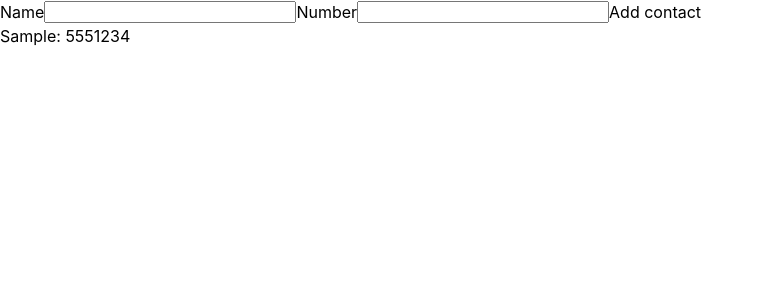
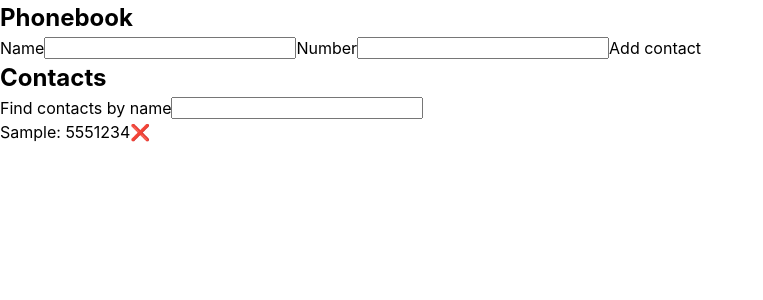
Before and after one commit to Svatosik/react-practise-03, a React (Create React App) app: page / in a window 1280 px wide. Both pictures are taken after typing "Sample", "5551234" into the empty fields and a click on the button "Add contact". Shown: the top 300 px of the page, without its empty margins (0-763 px from the left). Built offline with nearby package versions, Linux system fonts and the light colour scheme; the HTML template or start-up script is replaced by a standard one.

Commit message:
Restructure project and add new logic (filter and delete)

```diff
--- a/src/App.css
+++ b/src/App.css
@@ -1,38 +1,3 @@
-.App {
-  text-align: center;
+.item{
+  display: flex;
 }
-
-.App-logo {
-  height: 40vmin;
-  pointer-events: none;
-}
-
-@media (prefers-reduced-motion: no-preference) {
-  .App-logo {
-    animation: App-logo-spin infinite 20s linear;
-  }
-}
-
-.App-header {
-  background-color: #282c34;
-  min-height: 100vh;
-  display: flex;
-  flex-direction: column;
-  align-items: center;
-  justify-content: center;
-  font-size: calc(10px + 2vmin);
-  color: white;
-}
-
-.App-link {
-  color: #61dafb;
-}
-
-@keyframes App-logo-spin {
-  from {
-    transform: rotate(0deg);
-  }
-  to {
-    transform: rotate(360deg);
-  }
-}
--- a/src/App.jsx
+++ b/src/App.jsx
@@ -4,24 +4,23 @@ import "normalize.css";
 
 //components
 import { Component } from "react";
-
+import { Section } from "./components/Section/Section";
+import { ContactForm } from './components/ContactForm/ContactForm';
+import { ContactList } from "./components/ContactList/ContactList";
+import { Filter } from "./components/Filter/Filter";
 //libraries
 import { nanoid } from "nanoid";
 
 class App extends Component {
   state = {
     contacts: [],
-    name: "",
-    number: "",
-  };
-  handleInputChange = (event) => {
-    const { name, value } = event.target;
-    this.setState({ [name] : value });
+    filteredContacts: null,
   };
 
-  handleFormSubmit = (event) => {
-    event.preventDefault();
-    const { name, number, contacts } = this.state;
+  handleFormSubmit = ({ name, number }) => {
+    const { contacts } = this.state;
+    const isAlreadyExist = contacts.find((el) => el.name === name);
+    if (isAlreadyExist) return alert("Already Exists");
 
     const newContact = {
       id: nanoid(),
@@ -31,50 +30,39 @@ class App extends Component {
 
     this.setState({
       contacts: [...contacts, newContact],
-      name: "",
-      number: "",
     });
   };
+
+  filterHandler = (e) => {
+    const value = e.target.value;
+    this.setState((prev) => ({
+      filteredContacts: prev.contacts.filter((contact) =>
+        contact.name.toLowerCase().includes(value.toLowerCase())
+      ),
+    }));
+  };
+
+  handleDelete = (id) => {
+    this.setState((prev) => ({
+      contacts: prev.contacts.filter((el) => el.id !== id),
+      filteredContacts: prev.filteredContacts.filter((el) => el.id !== id),
+    }));
+  };
   render() {
-    const { contacts, name, number } = this.state;
-
+    const { contacts, filteredContacts } = this.state;
+    const visibleContacts = filteredContacts ?? contacts;
     return (
       <>
-        <form onSubmit={this.handleFormSubmit}>
-          <label htmlFor="name-input">Name</label>
-          <input
-            type="text"
-            name="name"
-            id="name-input"
-            value={name}
-            onChange={this.handleInputChange}
-            pattern="^[a-zA-Zа-яА-Я]+(([' \-][a-zA-Zа-яА-Я ])?[a-zA-Zа-яА-Я]*)*$"
-            title="Name may contain only letters, apostrophe, dash and spaces. For example Adrian, Jacob Mercer, Charles de Batz de Castelmore d'Artagnan."
-            required
+        <Section title="Phonebook">
+          <ContactForm handleFormSubmit={this.handleFormSubmit} />
+        </Section>
+        <Section title="Contacts">
+          <Filter filterHandler={this.filterHandler} />
+          <ContactList
+            contacts={visibleContacts}
+            handleDelete={this.handleDelete}
           />
-          <label htmlFor="number-input">Number</label>
-          <input
-            type="tel"
-            name="number"
-            id="number-input"
-            value={number}
-            onChange={this.handleInputChange}
-            pattern="\+?\d{1,4}?[-.\s]?\(?\d{1,3}?\)?[-.\s]?\d{1,4}[-.\s]?\d{1,4}[-.\s]?\d{1,9}"
-            title="Phone number must be digits and can contain spaces, dashes, parentheses and can start with +"
-            required
-          />
-          <button type="submit">Add contact</button>
-        </form>
-
-        <ul>
-          {contacts.map((contact) => (
-            <li key={contact.id}>
-              <p>
-                {contact.name}: {contact.number}
-              </p>
-            </li>
-          ))}
-        </ul>
+        </Section>
       </>
     );
   }
--- /dev/null
+++ b/src/components/ContactForm/ContactForm.jsx
@@ -0,0 +1,60 @@
+import PropTypes from "prop-types";
+import { Component } from "react";
+
+const INITIAL_STATE = {
+    name: '',
+    number:'',
+}
+export class ContactForm extends Component {
+  state = {
+    ...INITIAL_STATE
+  };
+
+  handleInputChange = (event) => {
+    const { name, value } = event.target;
+    this.setState({ [name]: value });
+  };
+
+  handleSubmit = (event) => {
+    event.preventDefault();
+    this.props.handleFormSubmit({
+      name: this.state.name,
+      number: this.state.number,
+    });
+    this.setState({...INITIAL_STATE});
+  };
+
+  render() {
+    return (
+      <form onSubmit={this.handleSubmit}>
+        <label htmlFor="name-input">Name</label>
+        <input
+          type="text"
+          name="name"
+          id="name-input"
+          value={this.state.name}
+          onChange={this.handleInputChange}
+          pattern="^[a-zA-Zа-яА-Я]+(([' \-][a-zA-Zа-яА-Я ])?[a-zA-Zа-яА-Я]*)*$"
+          title="Name may contain only letters, apostrophe, dash and spaces."
+          required
+        />
+        <label htmlFor="number-input">Number</label>
+        <input
+          type="tel"
+          name="number"
+          id="number-input"
+          value={this.state.number}
+          onChange={this.handleInputChange}
+          pattern="\+?\d{1,4}?[-.\s]?\(?\d{1,3}?\)?[-.\s]?\d{1,4}[-.\s]?\d{1,4}[-.\s]?\d{1,9}"
+          title="Phone number must be digits and can contain spaces, dashes, parentheses and can start with +"
+          required
+        />
+        <button type="submit">Add contact</button>
+      </form>
+    );
+  }
+}
+
+ContactForm.propTypes = {
+  handleFormSubmit: PropTypes.func.isRequired,
+};
--- /dev/null
+++ b/src/components/ContactList/ContactList.jsx
@@ -0,0 +1,36 @@
+import PropTypes from "prop-types";
+
+export const ContactList = ({ contacts, handleDelete }) => {
+  return (
+    <ul>
+      {contacts.map((contact) => (
+        <li
+          key={contact.id}
+          className="item"
+        >
+          <p>
+            {contact.name}: {contact.number}
+          </p>
+          <span
+            style={{ cursor: "pointer" }}
+            onClick={() => {
+              handleDelete(contact.id);
+            }}
+          >
+            ❌
+          </span>
+        </li>
+      ))}
+    </ul>
+  );
+};
+
+ContactList.propTypes = {
+    contacts: PropTypes.arrayOf(
+        PropTypes.shape({
+            name: PropTypes.string.isRequired,
+            number: PropTypes.string.isRequired
+        })
+    ).isRequired,
+    handleDelete: PropTypes.func.isRequired,
+}
--- /dev/null
+++ b/src/components/Filter/Filter.jsx
@@ -0,0 +1,24 @@
+import PropTypes from "prop-types";
+
+export const Filter = ({filterHandler}) => {
+  return (
+    <>
+      <label htmlFor="filter-input">Find contacts by name</label>
+      <input
+        type="text"
+        name="filter"
+        id="filter-input"
+        onChange={(e) => {
+          e.preventDefault();
+          filterHandler(e);
+        }}
+        pattern="^[a-zA-Zа-яА-Я\s'-]*$"
+        title="Search may contain only letters, apostrophe, dash and spaces."
+      />
+    </>
+  );
+};
+
+Filter.propTypes = {
+    filterHandler: PropTypes.func.isRequired,
+}
--- /dev/null
+++ b/src/components/Section/Section.jsx
@@ -0,0 +1,17 @@
+import PropTypes from "prop-types";
+
+
+
+export const Section = ({ title, children }) => {
+    return (
+      <>
+        <h2>{title}</h2>
+        {children}
+      </>
+    );
+}
+
+Section.propTypes = {
+    title: PropTypes.string.isRequired,
+    children: PropTypes.node.isRequired,
+}
```
